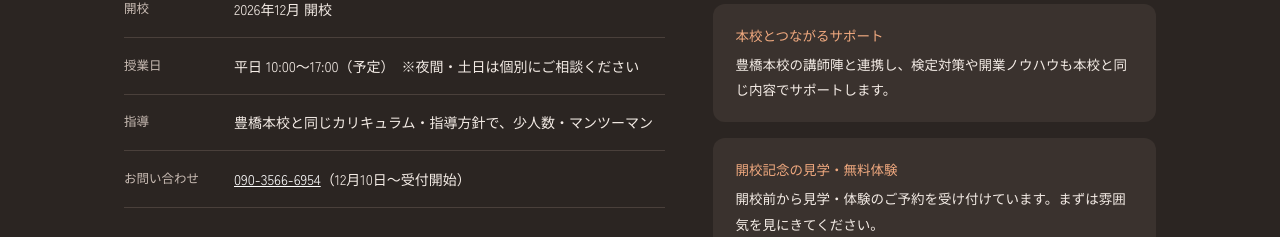
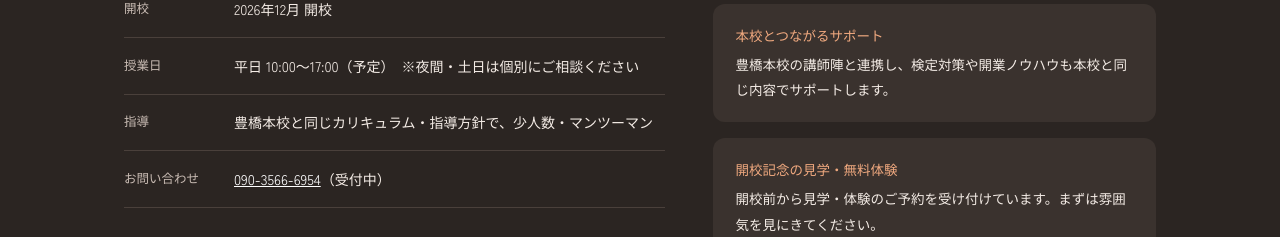
Before and after one commit to lpirie16-ship-it/orangestickNschool, a plain HTML site: page index.html in a window 1280 px wide. Shown: the part 3781-4018 px from the top of the page. Drawn offline with nearby package versions, Linux system fonts and the light colour scheme.

Commit message:
Update index.html

```diff
--- a/index.html
+++ b/index.html
@@ -243,7 +243,7 @@ footer .logo{color:#fff}
           <dt>開校</dt><dd>2026年12月 開校</dd>
           <dt>授業日</dt><dd>平日 10:00〜17:00（予定）　※夜間・土日は個別にご相談ください</dd>
           <dt>指導</dt><dd>豊橋本校と同じカリキュラム・指導方針で、少人数・マンツーマン</dd>
-          <dt>お問い合わせ</dt><dd><a href="tel:09035666954" style="color:#fff">090-3566-6954</a>（12月10日〜受付開始）</dd>
+          <dt>お問い合わせ</dt><dd><a href="tel:09035666954" style="color:#fff">090-3566-6954</a>（受付中）</dd>
         </dl>
         <div style="display:flex;gap:1rem;flex-wrap:wrap;margin-top:2rem">
           <a href="#recruit" class="btn" onclick="openTab('student')">金沢校の生徒募集を見る</a>
```
